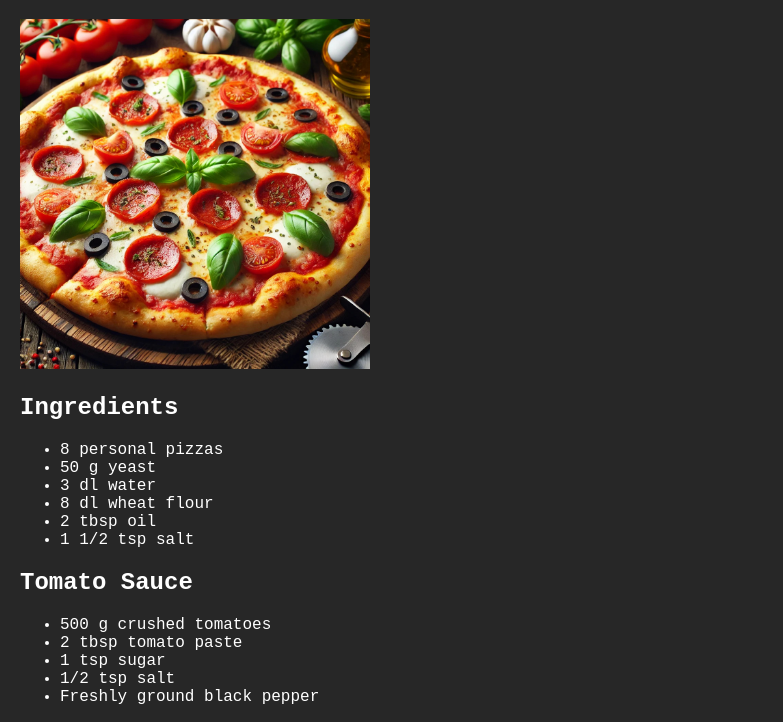
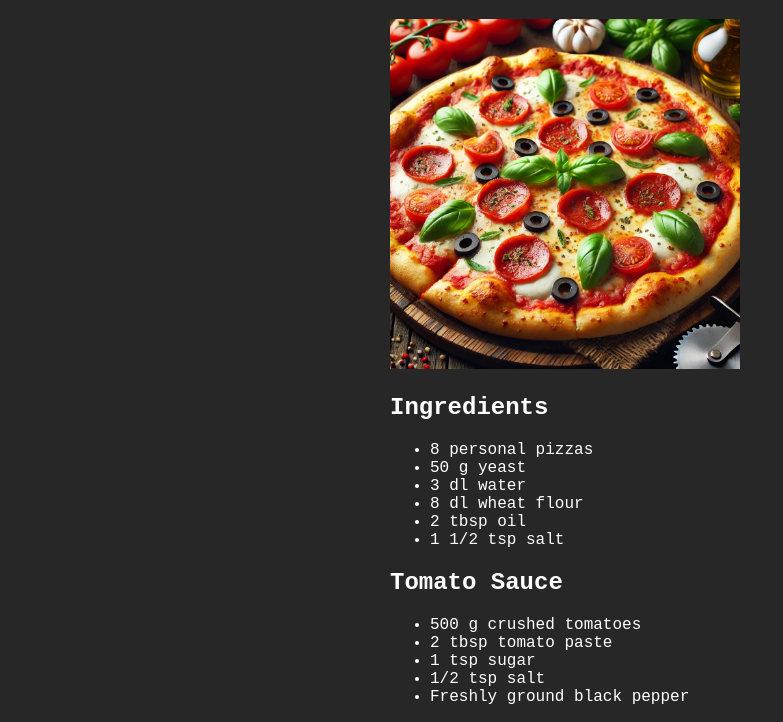
Before and after one commit to brainycarp67531/odin-recipes, a plain HTML site: page pages/pizza.html in a window 1280 px wide. Shown: the part 61-783 px from the top of the page, without its empty margins (0-783 px from the left). Drawn offline with Linux system fonts and the light colour scheme.

Commit message:
css updated
I ristricted the width of the content and center it on the page.

```diff
--- a/css/styles.css
+++ b/css/styles.css
@@ -15,3 +15,8 @@ a {
 H1  {
     text-align: center;
 }
+
+.content{
+    width: 500px;
+    margin: 0 auto;
+}
--- a/pages/pizza.html
+++ b/pages/pizza.html
@@ -6,6 +6,7 @@
         <link rel="stylesheet" href="../css/styles.css">
     </head>
     <body>
+        <div class="content">
             <h1>Pizza</h1>
             <img src="../img/pizza.jpg" alt="A pizza" height="350" width="350">
             <h2>Ingredients</h2>
@@ -61,7 +62,7 @@
                 <li>Heat a baking sheet in the hot oven and transfer the first pizza onto it using the baking paper.</li>
                 <li>Bake the pizzas at the top of the oven for a few minutes. Remove the baking paper with the finished pizza and quickly transfer the next pizza onto the baking sheet. Repeat with all the pizzas.</li>
             </ol>
-
+        </div>
     </body>
     <footer>
         <a href="../index.html">Back</a>
```
Also changed, not shown: pages/hamburger.html (+2 -0 lines), pages/lasagna.html (+2 -0 lines). Lines whose indentation alone changed are shown as unchanged.
